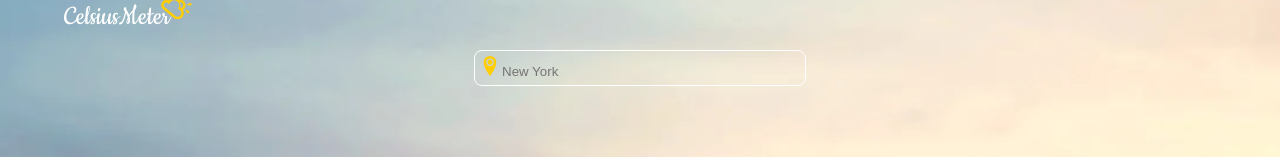
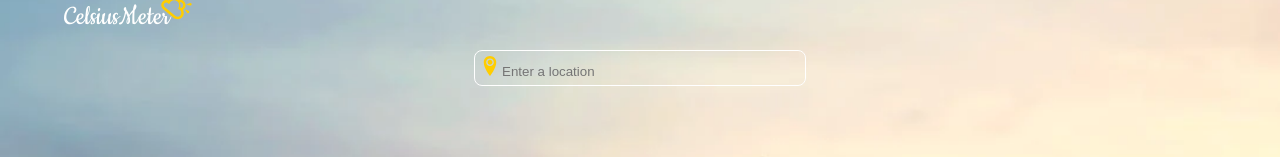
Before and after one commit to abderrazakmahiii/celsiusmeter, a React (Create React App) app in the folder celsiusmeter/: page / in a window 1280 px wide. Shown: the top 157 px of the page. Built offline with nearby package versions, Linux system fonts and the light colour scheme.

Commit message:
deploy to gh pages

```diff
--- a/celsiusmeter/src/Components/home.jsx
+++ b/celsiusmeter/src/Components/home.jsx
@@ -29,7 +29,7 @@ export default function Home() {
               value={location}
               onChange={(e) => setLocation(e.target.value)}
               onKeyPress={searchLocation}
-              placeholder="New York"
+              placeholder="Enter a location"
             />
           </div>
         <div id="top">
@@ -44,7 +44,7 @@ export default function Home() {
         </div>
         <div id="bottom">
           <div className="element">
-            <span>{data.main && data.main.pressure}</span> {/* add a check for data.main */}
+            <span>{data.main && `${data.main.pressure}Pa`}</span> {/* add a check for data.main */}
             <h4>
               <IoMdRainy /> Pressure
             </h4>
```
